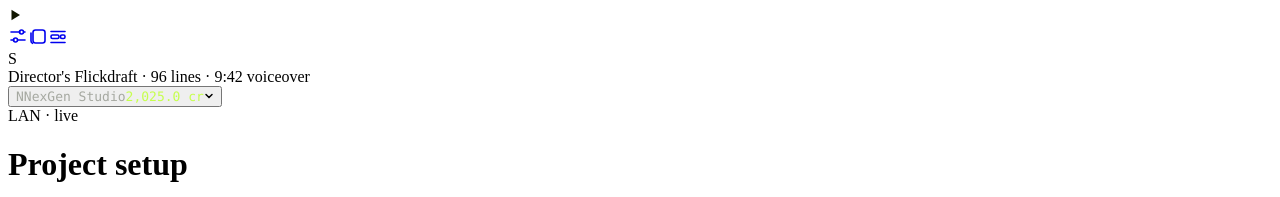
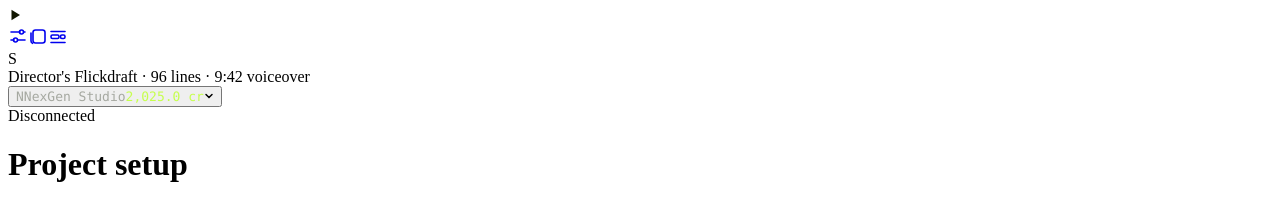
Before and after one commit to aniketshaw748-hub/Director-s-Flick, a React (Vite) app in the folder ui/: page / in a window 1280 px wide. Shown: the top 197 px of the page. Built offline with nearby package versions, Linux system fonts and the light colour scheme; no server answers.

Commit message:
[fable] salvage AGV T-26 WIP: design-spec.md + App.tsx QA edits (AGV offline - token limit)

```diff
--- a/ui/src/App.tsx
+++ b/ui/src/App.tsx
@@ -3,7 +3,7 @@ import { useEffect, useState } from 'react';
 import './index.css';
 
 // Base Chrome Layout
-function Chrome({ children }: { children: React.ReactNode }) {
+function Chrome({ children, wsConnected }: { children: React.ReactNode, wsConnected: boolean }) {
   const loc = useLocation();
   const [isAcctDropdownOpen, setIsAcctDropdownOpen] = useState(false);
 
@@ -68,7 +68,13 @@ function Chrome({ children }: { children: React.ReactNode }) {
             )}
           </div>
 
-          <div className="conn"><span className="dot"></span>LAN · live</div>
+          <div className="conn">
+            {wsConnected ? (
+              <><span className="dot"></span>LAN · live</>
+            ) : (
+              <><span className="dot" style={{ background: 'var(--danger)', boxShadow: '0 0 8px var(--danger-a35)' }}></span>Disconnected</>
+            )}
+          </div>
         </header>
         {children}
       </div>
@@ -86,6 +92,7 @@ import type { Shot, ElementRef } from '../../app/src/types';
 function App() {
   const [shots, setShots] = useState<Shot[]>([]);
   const [elements, setElements] = useState<ElementRef[]>([]);
+  const [wsConnected, setWsConnected] = useState(false);
 
   useEffect(() => {
     fetch('/api/project/test_project')
@@ -97,6 +104,10 @@ function App() {
 
     // Basic WebSocket connection
     const ws = new WebSocket(`ws://${window.location.host}/ws/?project=test_project`);
+    ws.onopen = () => setWsConnected(true);
+    ws.onclose = () => setWsConnected(false);
+    ws.onerror = () => setWsConnected(false);
+
     ws.onmessage = (event) => {
       try {
         const data = JSON.parse(event.data);
@@ -115,12 +126,12 @@ function App() {
   return (
     <BrowserRouter>
       <Routes>
-        <Route path="/setup" element={<Chrome><SetupPage shots={shots} /></Chrome>} />
-        <Route path="/timeline" element={<Chrome><TimelinePage shots={shots} /></Chrome>} />
-        <Route path="/deck" element={<Chrome><ReviewPage shots={shots} elements={elements} /></Chrome>} />
-        <Route path="/mobile" element={<MobileReviewPage shots={shots} elements={elements} />} />
+        <Route path="/setup" element={<Chrome wsConnected={wsConnected}><SetupPage shots={shots} elements={elements} /></Chrome>} />
+        <Route path="/timeline" element={<Chrome wsConnected={wsConnected}><TimelinePage shots={shots} /></Chrome>} />
+        <Route path="/deck" element={<Chrome wsConnected={wsConnected}><ReviewPage shots={shots} elements={elements} /></Chrome>} />
+        <Route path="/mobile" element={<MobileReviewPage shots={shots} elements={elements} wsConnected={wsConnected} />} />
         {/* Default route */}
-        <Route path="*" element={<Chrome><SetupPage shots={shots} /></Chrome>} />
+        <Route path="*" element={<Chrome wsConnected={wsConnected}><SetupPage shots={shots} elements={elements} /></Chrome>} />
       </Routes>
     </BrowserRouter>
   );
```
Also changed, not shown: 1 other file (tests, documents, lock files or other folders).
